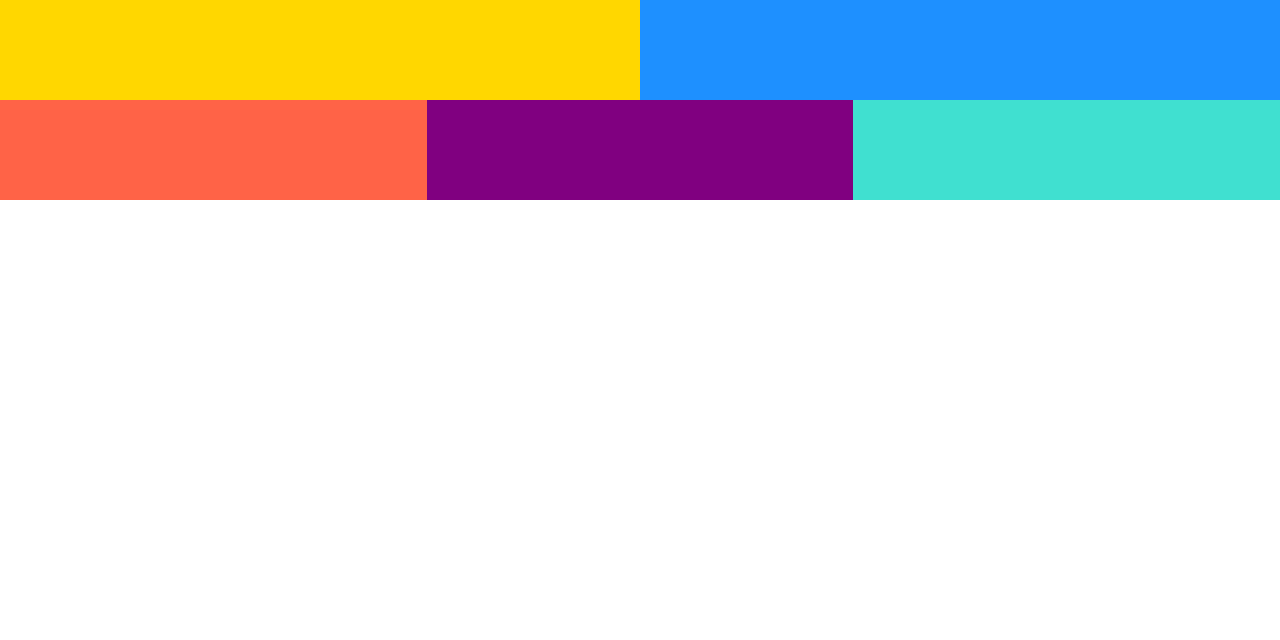
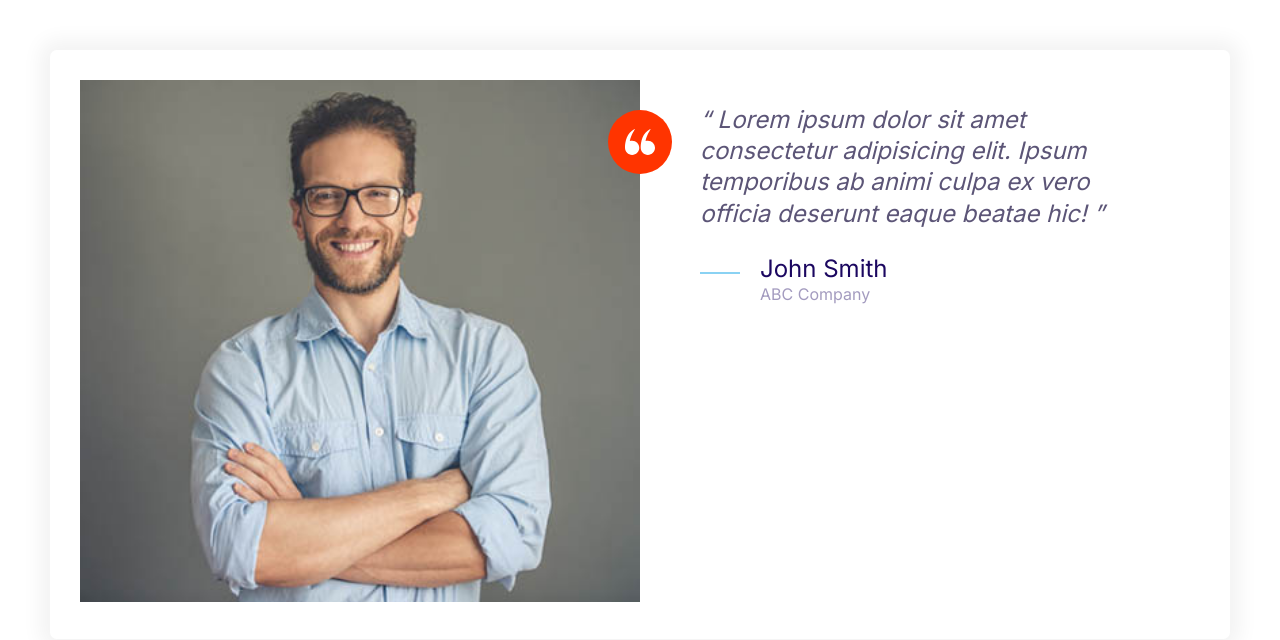
Before and after one commit to Iamamirnaji/najify, a plain HTML site: page index.html in a window 1280 px wide. Drawn offline with Linux system fonts and the light colour scheme.

Commit message:
Build the testimonial component.

```diff
--- a/css/styles.css
+++ b/css/styles.css
@@ -168,8 +168,17 @@
   height: 40px;
 }
 
+.icon--small {
+  width: 30px;
+  height: 30px;
+}
+
 .icon--primary {
   fill: var(--color-primary);
+}
+
+.icon--white {
+  fill: #fff;
 }
 
 .icon-container {
@@ -180,6 +189,10 @@
   height: 64px;
   justify-content: center;
   width: 64px;
+}
+
+.icon-container--accent {
+  background: var(--color-accent);
 }
 
 /* Buttons */
@@ -454,3 +467,37 @@
     grid-template-columns: repeat(3, 1fr);
   }
 }
+
+/* Testimonials */
+
+.testimonial {
+  padding: 3rem;
+  overflow: visible;
+}
+
+.testimonial__image {
+  position: relative;
+}
+
+.testimonial__image > img {
+  width: 100%;
+}
+
+.testimonial__image > .icon-container {
+  position: absolute;
+  right: -32px;
+  top: 3rem;
+}
+
+@media screen and (min-width: 768px) {
+  .testimonial .quote,
+  .testimonial .quote__author {
+    font-size: 2.4rem;
+  }
+
+  .testimonial .quote {
+    margin-left: 6rem;
+  }
+}
+
+/* Callouts */
--- a/index.html
+++ b/index.html
@@ -14,15 +14,37 @@
     <link rel="stylesheet" href="/CSS/normalize.css" />
     <link rel="stylesheet" href="/CSS/styles.css" />
   </head>
-  <body>
-    <div class="grid grid--1x2">
-      <div style="height: 100px; background: gold;" ></div>
-      <div style="height: 100px; background: dodgerblue;" ></div>
-    </div>
-    <div class="grid grid--1x3">
-      <div style="height: 100px; background: tomato;" ></div>
-      <div style="height: 100px; background: purple;" ></div>
-      <div style="height: 100px; background: turquoise;" ></div>
+  <body style="padding: 5rem">
+    <div class="card testimonial">
+      <div class="grid grid--1x2">
+        <div class="testimonial__image">
+          <img src="images/testimonial.jpg" alt="A happy, smiling customer" />
+          <span class="icon-container icon-container--accent">
+            <svg class="icon icon--white icon--small">
+              <use xlink:href="images/sprite.svg#quotes"></use>
+            </svg>
+          </span>
+        </div>
+        <blockquote class="quote">
+          <p class="quote__text">
+            Lorem ipsum dolor sit amet consectetur adipisicing elit. Ipsum
+            temporibus ab animi culpa ex vero officia deserunt eaque beatae hic!
+          </p>
+          <footer>
+            <div class="media">
+              <div class="media__image">
+                <svg class="icon icon--primary quote__line">
+                  <use xlink:href="images/sprite.svg#line"></use>
+                </svg>
+              </div>
+              <div class="media__body">
+                <h3 class="media__title quote__author">John Smith</h3>
+                <p class="quote__organization">ABC Company</p>
+              </div>
+            </div>
+          </footer>
+        </blockquote>
+      </div>
     </div>
   </body>
 </html>
```
Also changed, not shown: components/testimonials.html (added, +31 -0 lines), images/testimonial.jpg (added).
